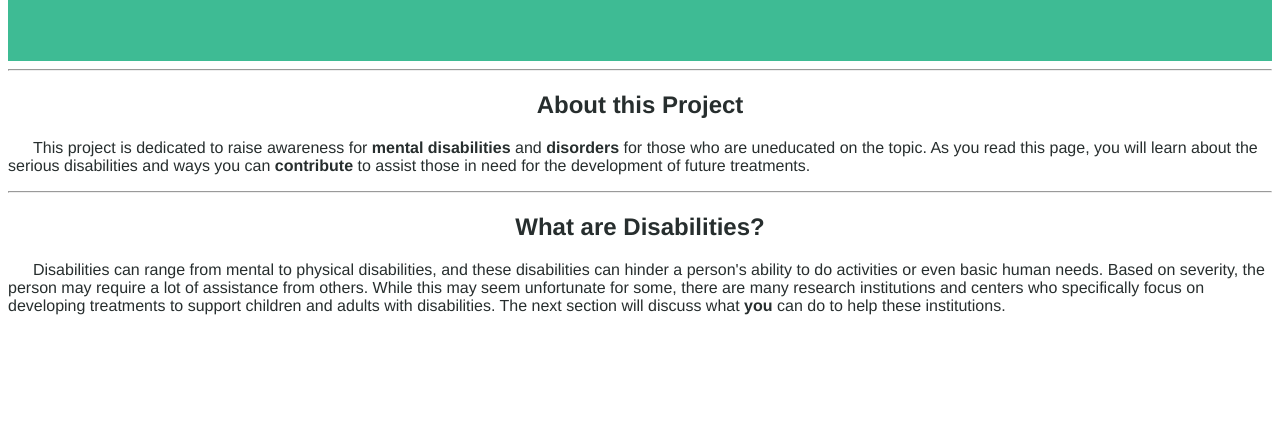
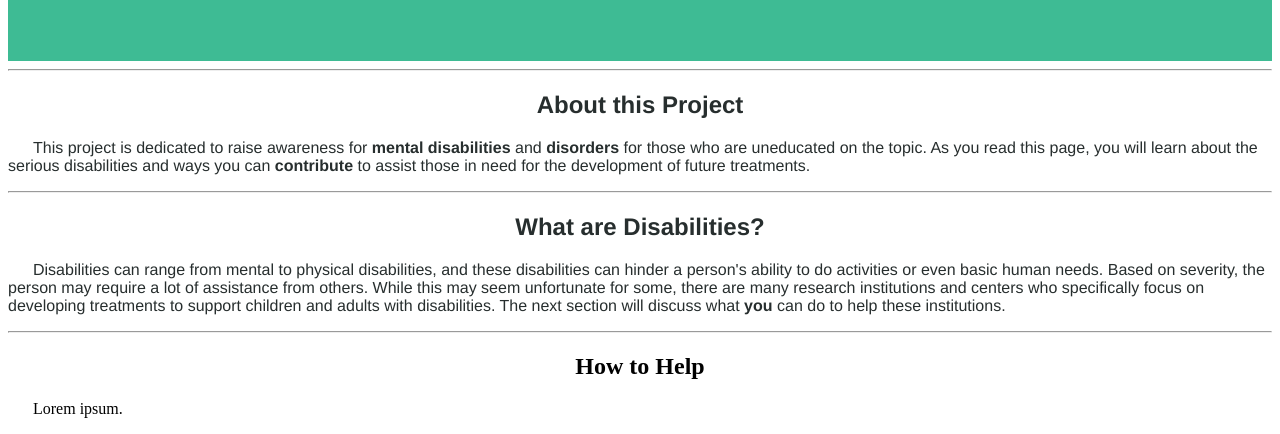
Before and after one commit to chocolateicecream123/blog, a plain HTML site: page index.html in a window 1280 px wide. Shown: the part 387-821 px from the top of the page. Before the commit the page ends 800 px from the top, so only its background shows below. Drawn offline with nearby package versions, Linux system fonts and the light colour scheme.

Commit message:
Update index.html

```diff
--- a/index.html
+++ b/index.html
@@ -22,4 +22,9 @@
         <h2 style="text-align:center;">What are Disabilities?</h2>
         <p style="text-indent: 25px;">Disabilities can range from mental to physical disabilities, and these disabilities can hinder a person's ability to do activities or even basic human needs. Based on severity, the person may require a lot of assistance from others. While this may seem unfortunate for some, there are many research institutions and centers who specifically focus on developing treatments to support children and adults with disabilities. The next section will discuss what <b>you</b> can do to help these institutions.</p>
     </div>
+    <hr>
+    <div id="contribute-methods">
+        <h2 style="text-align: center;">How to Help</h2>
+        <p style="text-indent: 25px;">Lorem ipsum.</p>
+    </div>
 </html>
```
